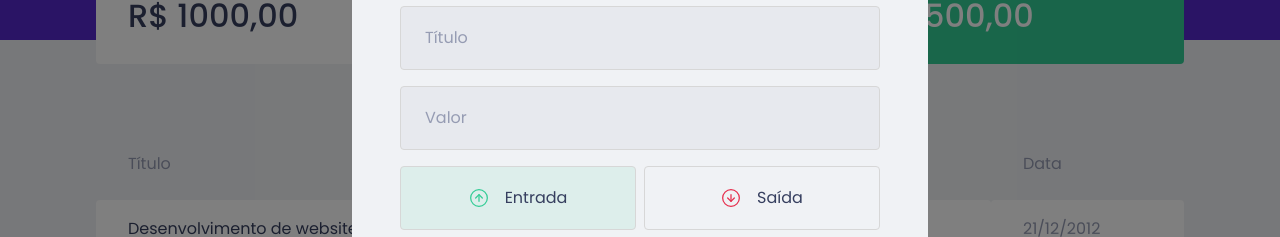
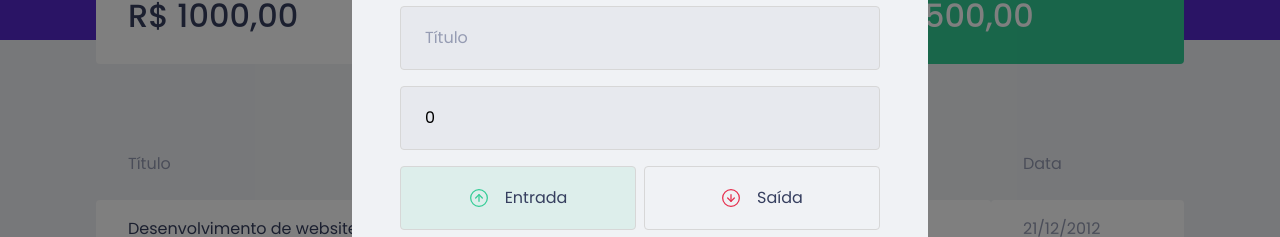
Before and after one commit to nelson-oak/irjs-dt-money, a React (Create React App) app: page / in a window 1280 px wide. Both pictures are taken after a click on the button "Nova transação". Shown: the part 232-469 px from the top of the page. Built offline with nearby package versions, Linux system fonts and the light colour scheme; no server answers; what miragejs would draw is missing.

Commit message:
Aula 'Salvando dados do form' (C2-M1-SM4)

```diff
--- a/src/components/NewTransactionModal/index.tsx
+++ b/src/components/NewTransactionModal/index.tsx
@@ -3,7 +3,7 @@
 import closeImg from '../../assets/close.svg'
 import incomeImg from '../../assets/income.svg'
 import outcomeImg from '../../assets/outcome.svg'
-import { useState } from "react";
+import { FormEvent, useState } from "react";
 
 interface NewTransactionModalProps {
   isOpen: boolean
@@ -15,6 +15,20 @@
   onRequestClose,
 }: NewTransactionModalProps) {
   const [type, setType] = useState('deposit')
+  const [title, setTitle] = useState('')
+  const [value, setValue] = useState(0)
+  const [category, setCategory] = useState('')
+
+  function handleCreateNewTransaction(event: FormEvent) {
+    event.preventDefault()
+
+    console.log({
+      title,
+      value,
+      category,
+      type
+    })
+  }
 
   return (
     <Modal
@@ -31,16 +45,20 @@
         <img src={closeImg} alt="Fechar modal"/>
       </button>
 
-      <Container>
+      <Container onSubmit={handleCreateNewTransaction}>
         <h2>Cadastrar transação</h2>
 
         <input
           placeholder="Título"
+          value={title}
+          onChange={event => setTitle(event.target.value)}
         />
 
         <input
           type="number"
           placeholder="Valor"
+          value={value}
+          onChange={event => setValue(Number(event.target.value))}
         />
 
         <TransactionTypeContainer>
@@ -67,6 +85,8 @@
 
         <input
           placeholder="Categoria"
+          value={category}
+          onChange={event => setCategory(event.target.value)}
         />
 
         <button type="submit">Cadastrar</button>
```
